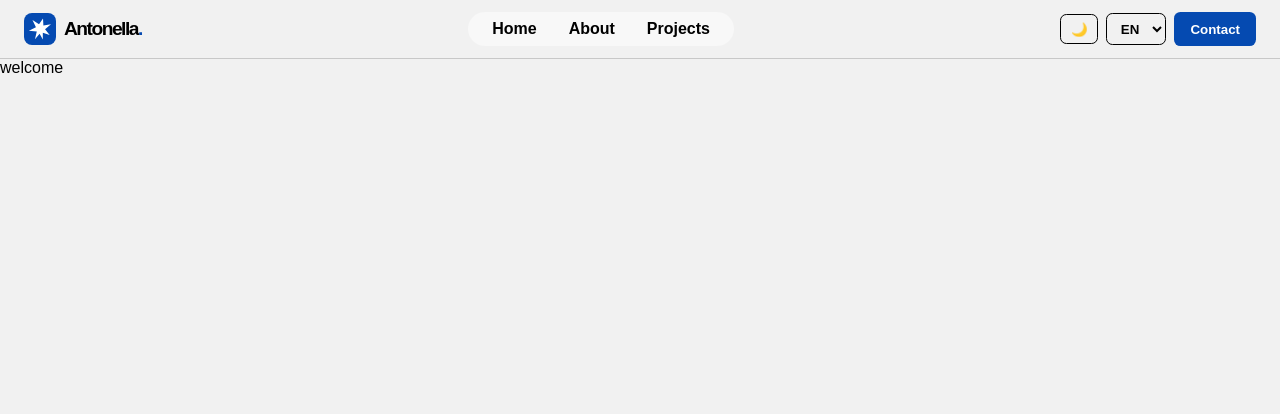
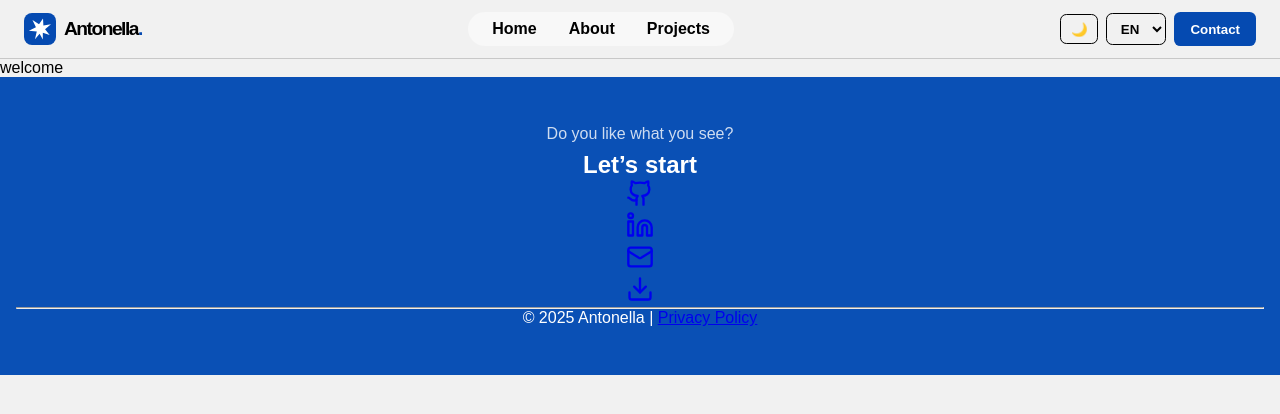
Before and after one commit to toancita/portfolio, a Next.js app: page / in a window 1280 px wide. Shown: the top 414 px of the page. Built offline with nearby package versions, Linux system fonts and the light colour scheme.

Commit message:
Feat: add footer

```diff
--- /dev/null
+++ b/src/app/components/footer/footer.jsx
@@ -0,0 +1,41 @@
+'use client';
+
+import styles from './footer.module.css';
+import { Github, Linkedin, Mail, Download } from 'lucide-react';
+
+export default function Footer() {
+  return (
+    <footer className={styles.footer}>
+      <p className={styles.subtitle}>Do you like what you see?</p>
+      <h2 className={styles.title}>Let’s start</h2>
+
+      <div className={styles.icons}>
+        <a href="https://github.com/tuUsuario" target="_blank" rel="noopener noreferrer">
+          <div className={styles.iconCircle}>
+            <Github size={28} strokeWidth={2} />
+          </div>
+        </a>
+        <a href="https://linkedin.com/in/tuPerfil" target="_blank" rel="noopener noreferrer">
+          <div className={styles.iconCircle}>
+            <Linkedin size={28} strokeWidth={2} />
+          </div>
+        </a>
+        <a href="mailto:correo@ejemplo.com">
+          <div className={styles.iconCircle}>
+            <Mail size={28} strokeWidth={2} />
+          </div>
+        </a>
+        <a href="/CV_Antonella.pdf" download>
+          <div className={styles.iconCircle}>
+            <Download size={28} strokeWidth={2} />
+          </div>
+        </a>
+      </div>
+
+      <hr className={styles.separator} />
+      <p className={styles.bottomText}>
+        © 2025 Antonella | <a href="/privacy" className={styles.privacyLink}>Privacy Policy</a>
+      </p>
+    </footer>
+  );
+}
--- /dev/null
+++ b/src/app/components/footer/footer.module.css
@@ -0,0 +1,12 @@
+.footer {
+  background-color: #0A50B5;
+  color: white;
+  text-align: center;
+  padding: 3rem 1rem;
+}
+
+.subtitle {
+  font-size: 1rem;
+  margin-bottom: 0.5rem;
+  opacity: 0.8;
+}
--- a/src/app/layout.js
+++ b/src/app/layout.js
@@ -1,5 +1,6 @@
 import './globals.css'
 import NavBar from './components/navigationBar/navBar.jsx';
+import Footer from './components/footer/footer.jsx';
 import { Inter, Newsreader } from 'next/font/google';
 
 const inter = Inter({ subsets: ['latin'], variable: '--font-inter' });
@@ -16,7 +17,7 @@ export default function RootLayout({ children }) {
       <body>
         <NavBar />
         {children}
-        {/* <Footer /> */}
+        <Footer />
       </body>
     </html>
   )
```
